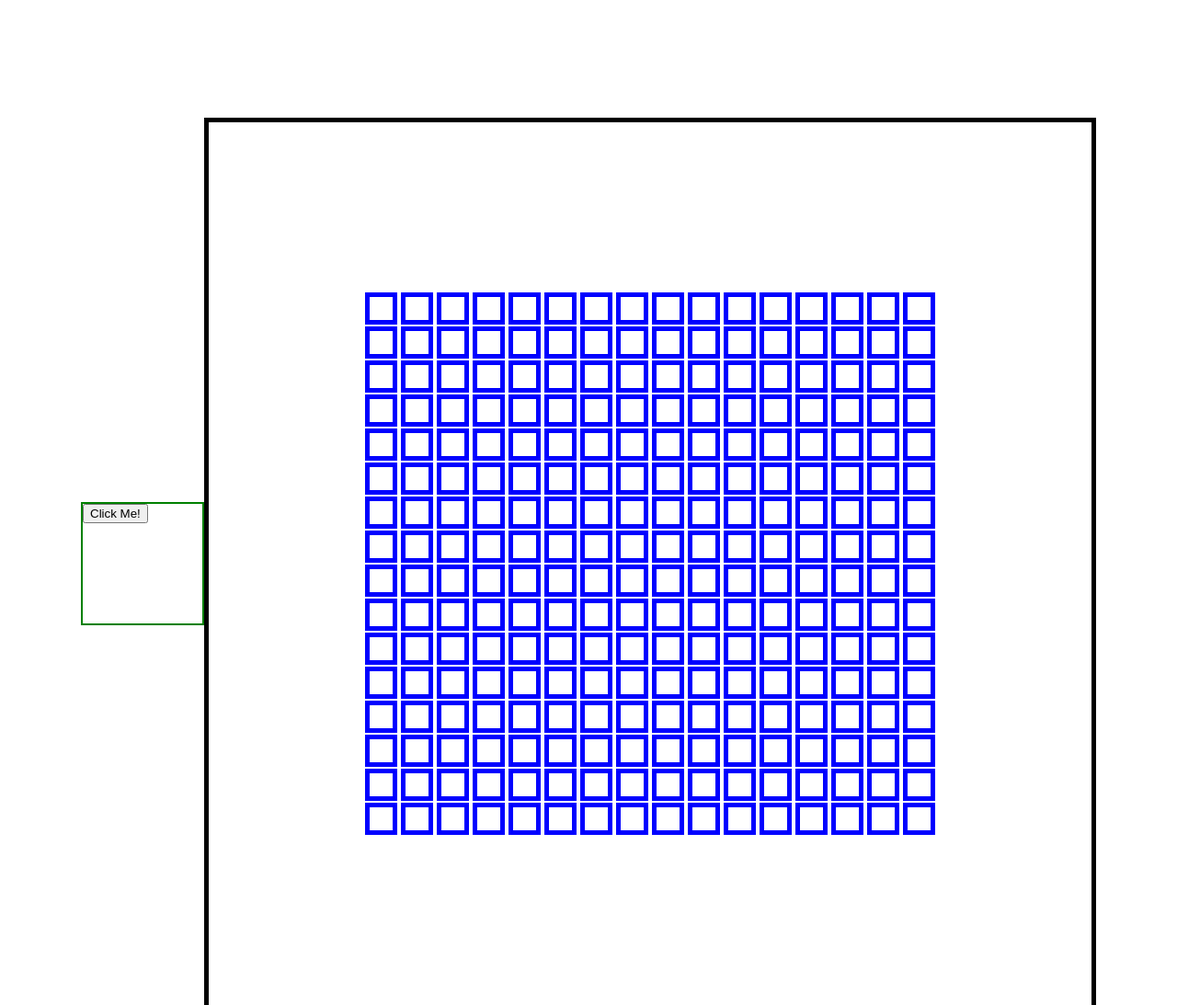
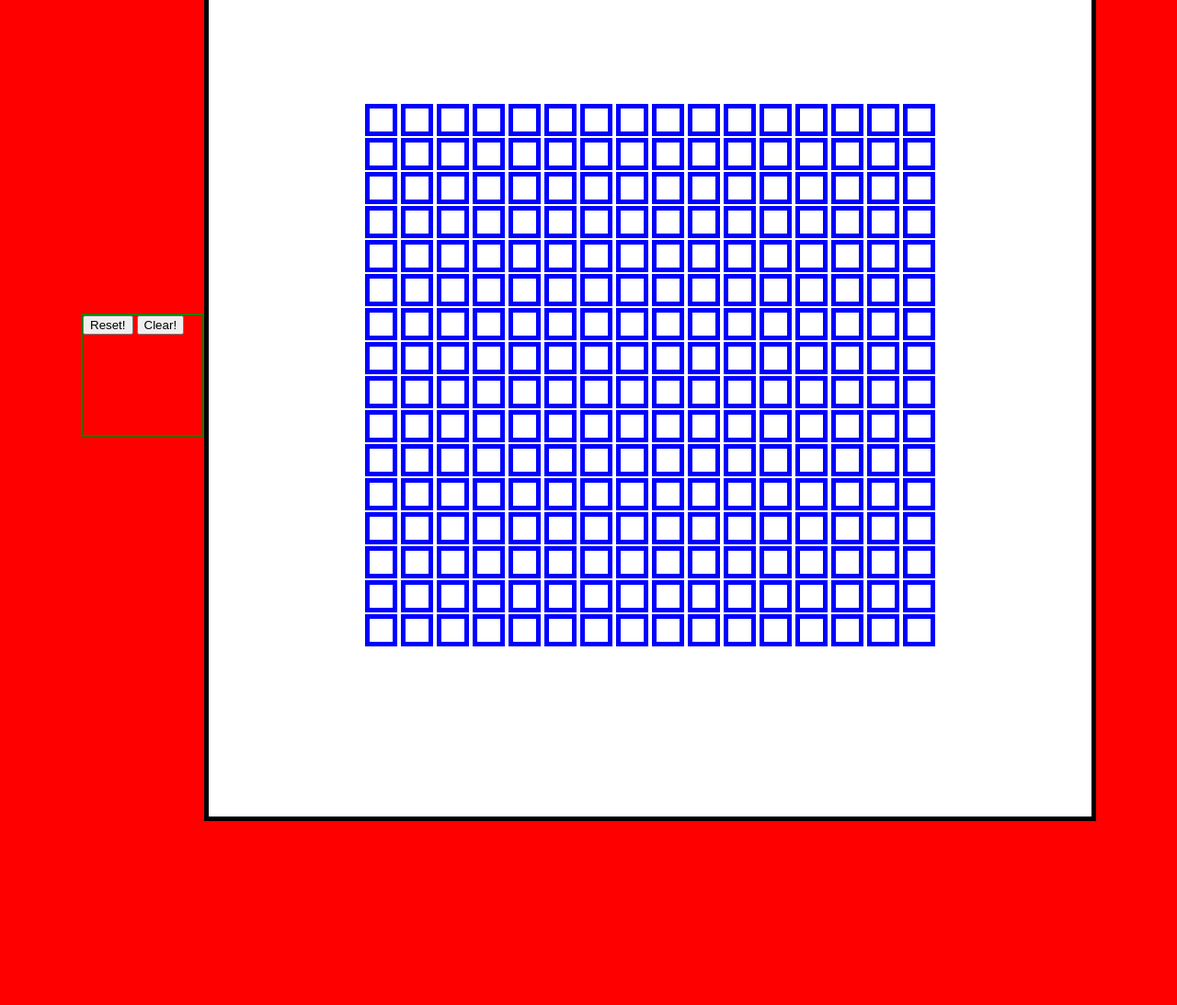
Before and after one commit to kamron-dev/Etch-a-Sketch, a plain HTML site: page index.html in a window 1280 px wide. Shown: the top 1093 px of the page at 92% size. After the commit the page ends 893 px from the top, so only its background shows below. Drawn offline with Linux system fonts and the light colour scheme.

Commit message:
Working version before tweaking grid-template

```diff
--- a/index.html
+++ b/index.html
@@ -10,7 +10,8 @@
 
 <body>
     <div class="buttonDiv">
-        <button class="elementsBtn">Click Me!</button>
+        <button class="elementsBtn">Reset!</button>
+        <button class="elementsBtn" onclick="containerEl.innerHTML = ''">Clear!</button>
     </div>
 
     <div id="container">
--- a/styles.css
+++ b/styles.css
@@ -2,7 +2,9 @@ body {
     display: flex;
     justify-content: center;
     align-items: center;
-    margin-top: 10%;
+    min-height: 100vh;
+    height: 100vh;
+    background-color: red;
 }
 
 #container {
```
